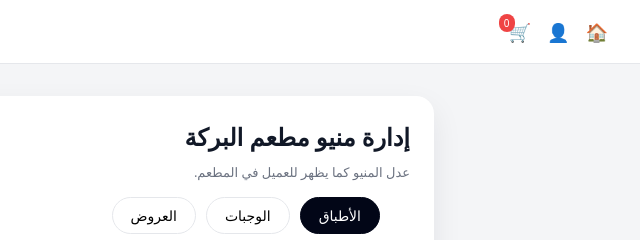
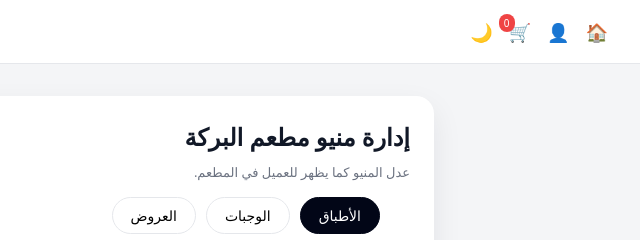
Before and after one commit to EngAli24/TasteWay, a plain HTML site: page html/admin-baraka.html in a window 1280 px wide. Shown: the top 240 px of the page, 640-1280 px from the left. Drawn offline with Linux system fonts and the light colour scheme.

Commit message:
Update admin-baraka.html

```diff
--- a/html/admin-baraka.html
+++ b/html/admin-baraka.html
@@ -17,6 +17,7 @@
         <a href="cart.html">🛒</a>
         <span id="cartCount">0</span>
       </li>
+      <li class="icon-item" id="themeToggle">🌙</li>
 
     </ul>
   </div>
@@ -103,6 +104,8 @@
 
 <script src="../javascript/cart.js"></script>
 <script src="../javascript/admin-baraka.js"></script>
+<script src="../javascript/dark_mode.js"></script>>
+
 <script>
 window.appLogout = function () {
   try {
```
